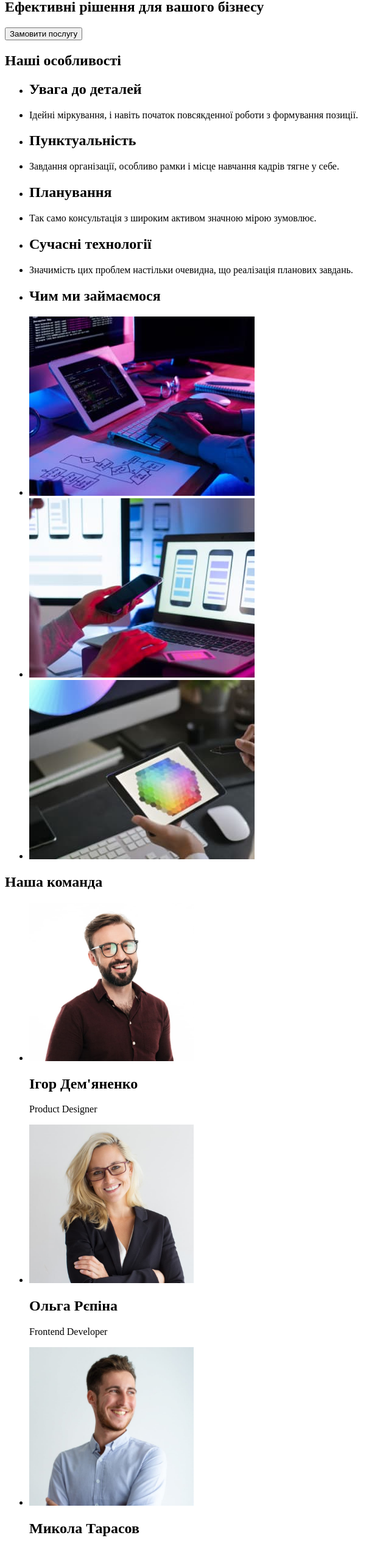
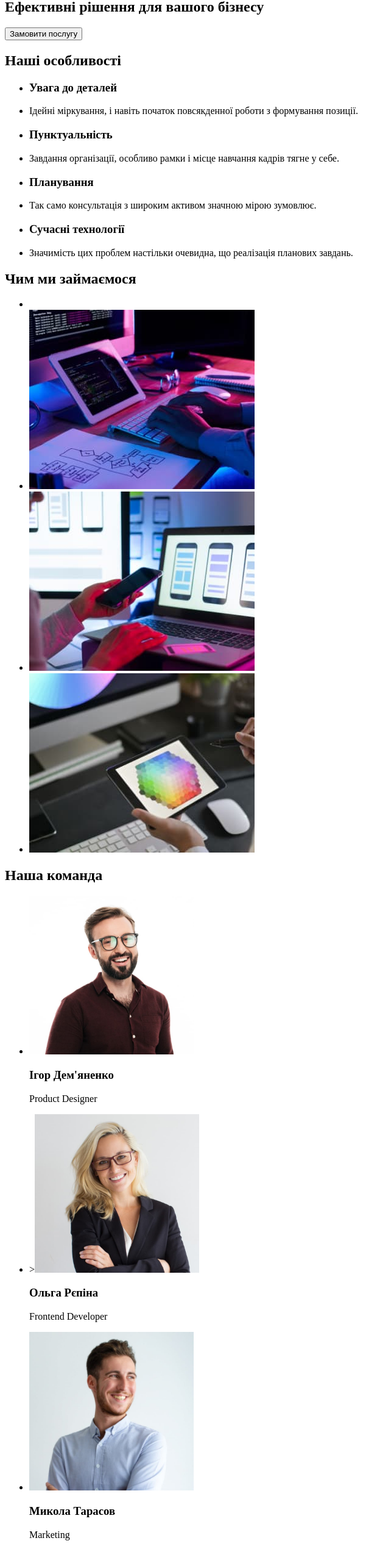
Before and after one commit to LiliaBuvalets/goit-markup-hw-01, a plain HTML site: page index.html in a window 1280 px wide. Shown: the part 170-2710 px from the top of the page at 61% size, without its empty margins (0-642 px from the left). Drawn offline with Linux system fonts and the light colour scheme.

Commit message:
update index.html

```diff
--- a/index.html
+++ b/index.html
@@ -7,8 +7,8 @@
   </head>
   <body>
     <header>
+      <nav>
         <a href="index.html"> WebStudio</a>
-      <nav>
         <ul>
           <li><a href="">Студія</a></li>
           <li><a href="">Портфоліо</a></li>
@@ -28,30 +28,39 @@
       <section>
         <h2>Наші особливості</h2>
         <ul>
-          <li><h2>Увага до деталей</h2></li>
+          <li><h3>Увага до деталей</h3></li>
           <li>
-            Ідейні міркування, і навіть початок повсякденної роботи з формування
-            позиції.
+            <p>
+              Ідейні міркування, і навіть початок повсякденної роботи з
+              формування позиції.
+            </p>
           </li>
-          <li><h2>Пунктуальність</h2></li>
+          <li><h3>Пунктуальність</h3></li>
           <li>
-            Завдання організації, особливо рамки і місце навчання кадрів тягне у
-            себе.
+            <p>
+              Завдання організації, особливо рамки і місце навчання кадрів тягне
+              у себе.
+            </p>
           </li>
-          <li><h2>Планування</h2></li>
+          <li><h3>Планування</h3></li>
           <li>
+            <p>
               Так само консультація з широким активом значною мірою зумовлює.
+            </p>
           </li>
-          <li><h2>Сучасні технології</h2></li>
+          <li><h3>Сучасні технології</h3></li>
           <li>
+            <p>
               Значимість цих проблем настільки очевидна, що реалізація планових
               завдань.
+            </p>
           </li>
         </ul>
       </section>
       <section>
+        <h2>Чим ми займаємося</h2>
         <ul>
-          <li><h2>Чим ми займаємося</h2></li>
+          <li></li>
           <li>
             <img
               src="./imagesfor/laptop1.jpg"
@@ -82,57 +91,55 @@
         <h2>Наша команда</h2>
         <ul>
           <li>
-            <a href=""
-              ><img
+            <img
               src="./imagesfor/designer.jpg"
               alt="фото Ігор Дем'яненко"
               width="270"
-            /></a>
-            <h2>Ігор Дем'яненко</h2>
+            />
+            <h3>Ігор Дем'яненко</h3>
             <p lang="en">Product Designer</p>
           </li>
           <li>
-            <a href=""
             ><img
               src="./imagesfor/developer.jpg"
               alt="фото Ольга Рєпіна"
               width="270"
-            /></a>
-            <h2>Ольга Рєпіна</h2>
+            />
+            <h3>Ольга Рєпіна</h3>
             <p lang="en">Frontend Developer</p>
           </li>
           <li>
-            <a href=""
-              ><img
+            <img
               src="./imagesfor/marketing.jpg"
               alt="фото Микола Тарасов"
               width="270"
-            /></a>
-            <h2>Микола Тарасов</h2>
+            />
+            <h3>Микола Тарасов</h3>
             <p lang="en">Marketing</p>
           </li>
           <li>
-            <a href=""
-              ><img
+            <img
               src="./imagesfor/designer2.jpg"
               alt="фото Михайло Єрмаков"
               width="270"
-            /></a>
-            <h2>Михайло Єрмаков</h2>
+            />
+            <h3>Михайло Єрмаков</h3>
             <p lang="en">UI Designer</p>
           </li>
         </ul>
       </section>
     </main>
     <footer>
+      <a href="index.html">WebStudio</a>
+      <address>
         <ul>
-        <li><a href="index.html">WebStudio</a></li>
-        <li><address>м. Київ, пр-т Лесі Українки, 26</address></li>
+          <li>м. Київ, пр-т Лесі Українки, 26</li>
           <li>
             <a href="mailto:info@devstudio.com">info@devstudio.com</a>
-          <a href="tel:+380961111111">+38 096 111 11 11</a>
           </li>
+          <li><a href="tel:+380961111111">+38 096 111 11 11</a></li>
         </ul>
+      </address>
     </footer>
   </body>
 </html>
```
Lines whose indentation alone changed are shown as unchanged.
